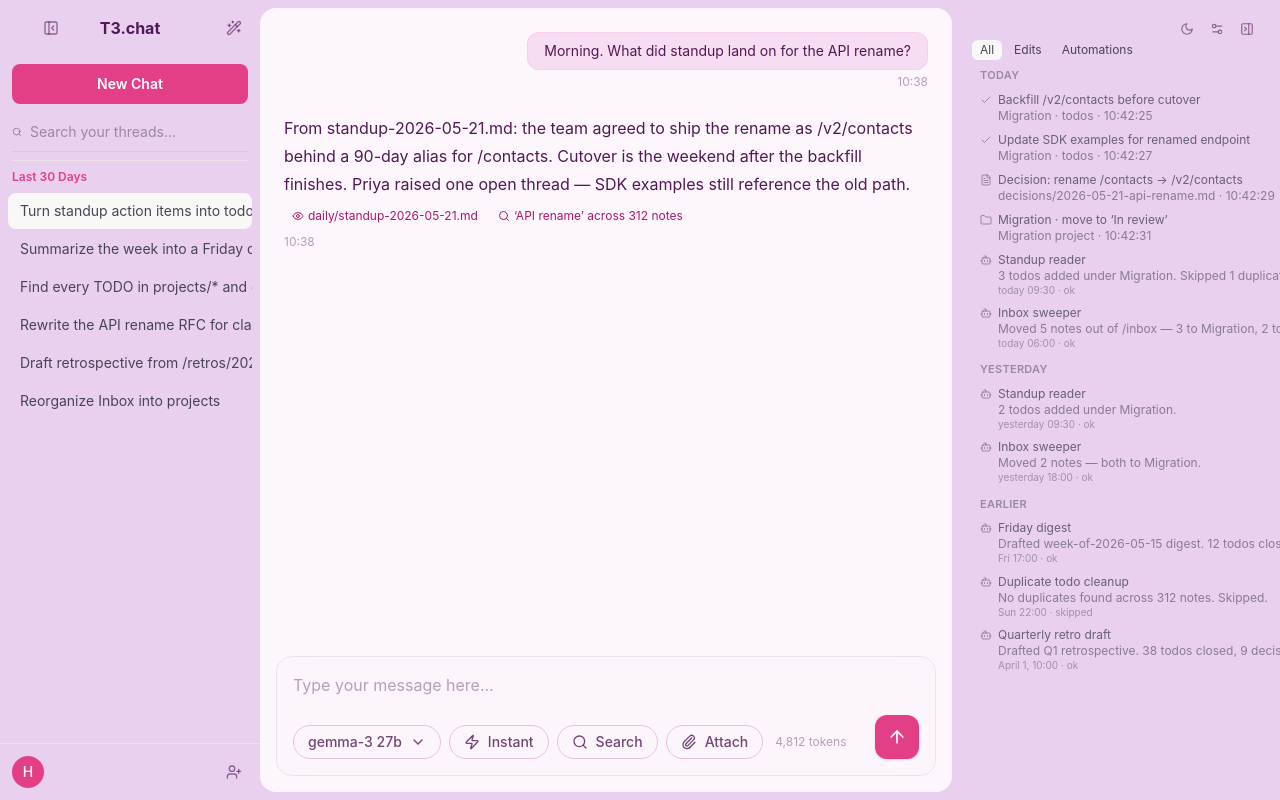
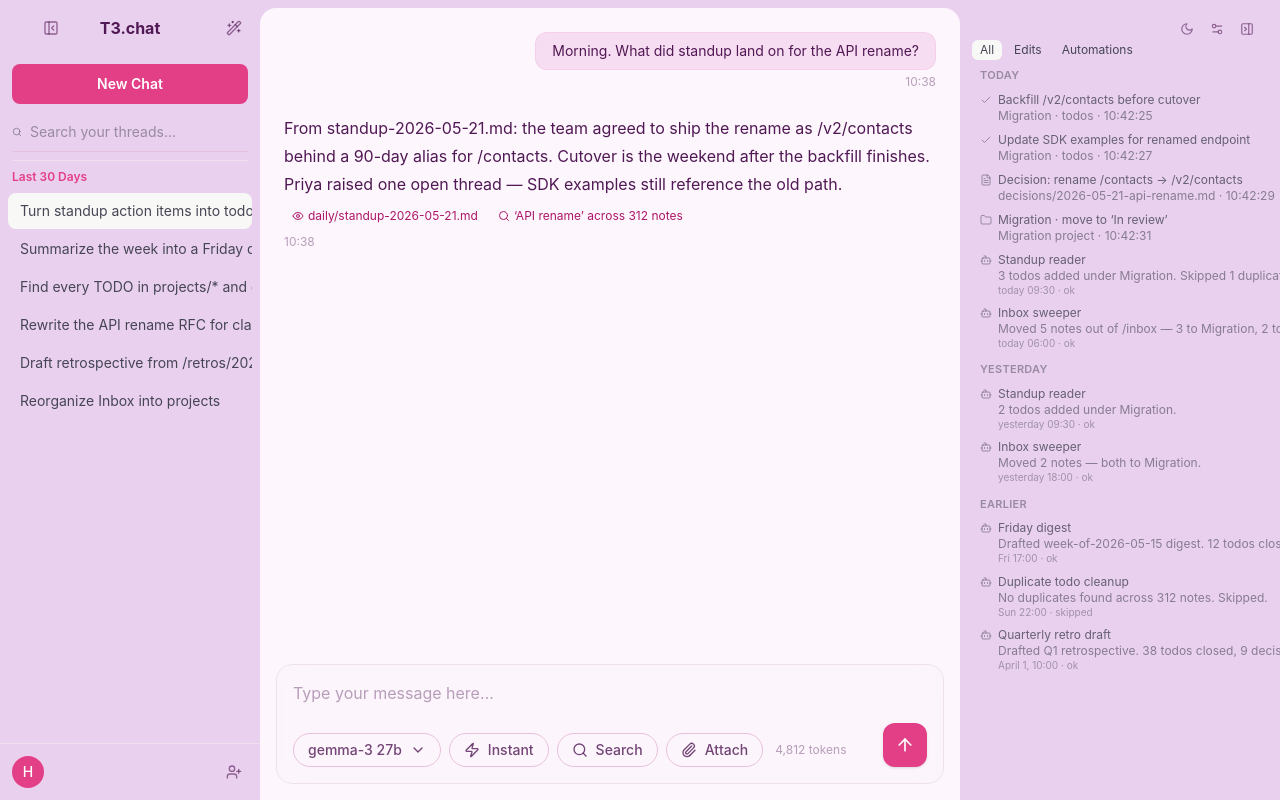
Before and after one commit to hongyilyu/inkstone, a React (Vite) app in the folder apps/web/: page / in a window 1280 px wide. Built offline with nearby package versions, Linux system fonts and the light colour scheme; a web font is replaced by a local one.

Commit message:
ui: slice-13 — chat card flush to viewport bottom, top-rounded only

```diff
--- a/apps/web/src/App.tsx
+++ b/apps/web/src/App.tsx
@@ -20,8 +20,8 @@ export default function App() {
 			<div className="overflow-hidden">
 				<Sidebar onToggleCollapse={() => setSidebarCollapsed(true)} />
 			</div>
-			<div className="min-h-0 p-2 pl-0">
-				<div className="h-full overflow-hidden rounded-2xl">
+			<div className="min-h-0 pt-2">
+				<div className="h-full overflow-hidden rounded-t-2xl">
 					<ChatColumn />
 				</div>
 			</div>
```
